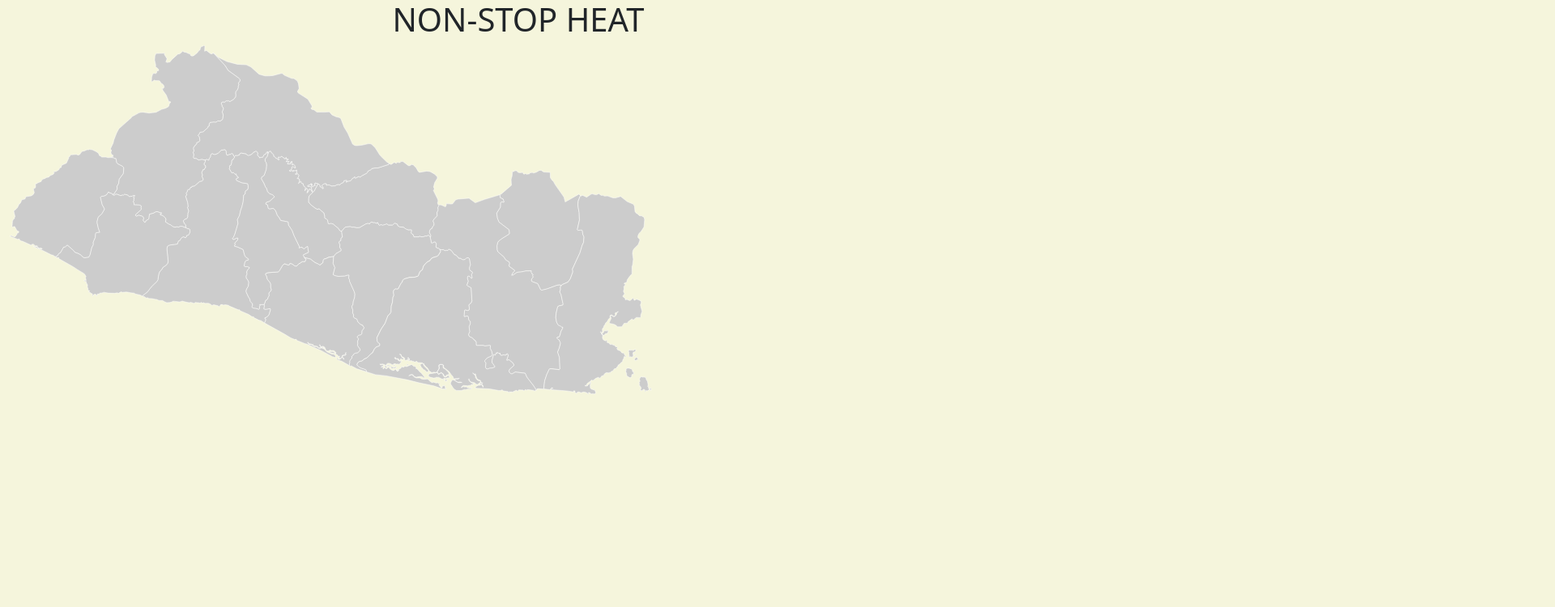
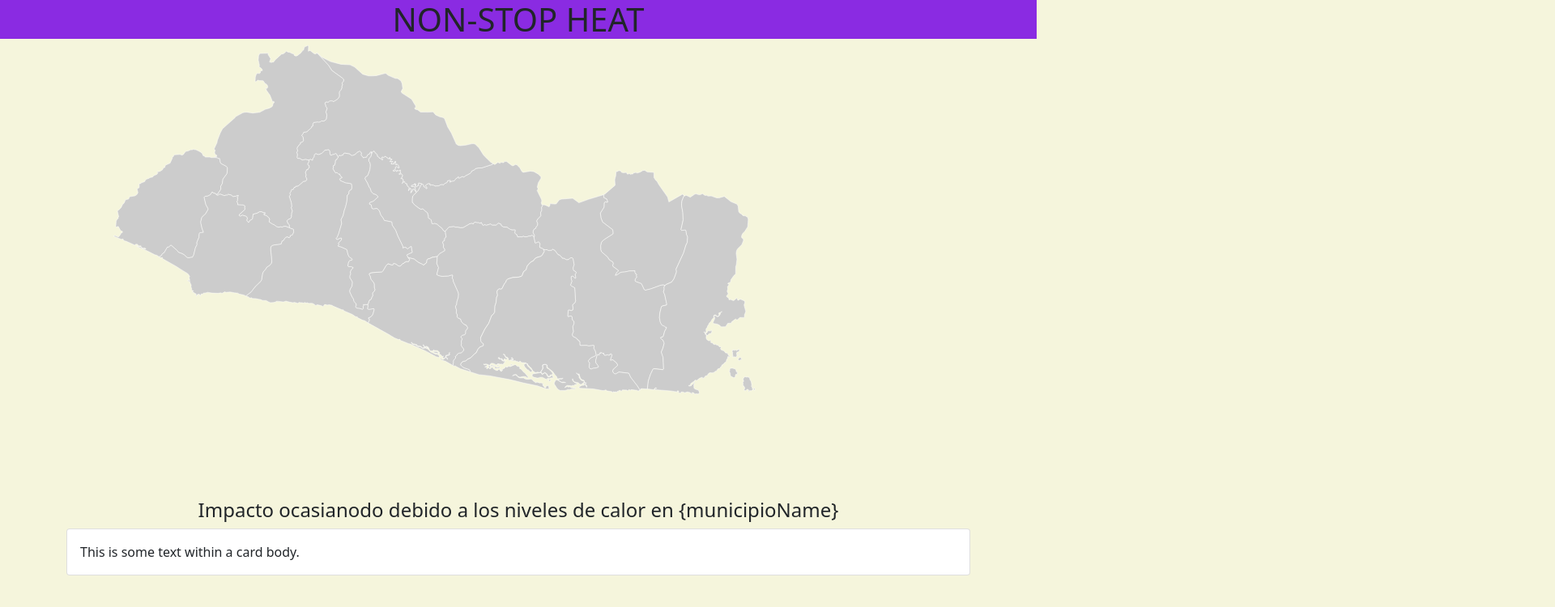
Before and after one commit to AnthonyVas/NASASpaceApp2021, a plain HTML site: page index.html in a window 1280 px wide. Shown: the top 750 px of the page at 81% size, 1920 px wide, since content can reach past the window. Drawn offline with nearby package versions, Linux system fonts and the light colour scheme.

Commit message:
tercer actualizacion

```diff
--- a/css/style.css
+++ b/css/style.css
@@ -1,13 +1,26 @@
-body{
-    background-color: beige;
+body {
+  background-color: beige;
+}
+header {
+  background-color: blueviolet;
+}
+.map {
+  width: 1000px !important;
+  height: 70vh !important;
+  margin-right: auto;
+  margin-left: auto;
 }
 
-.map{
-    width: 2000px !important;
-    height: 100vh  !important;
+.map > svg {
+  width: 1000px !important;
+  height: 100% !important;
 }
 
-.map > svg{
-    width: 1000px !important;
-    height: 100% !important;
+.display-data {
 }
+
+
+
+.land:hover{
+    fill: red;
+}
--- a/index.html
+++ b/index.html
@@ -15,7 +15,7 @@
     <header>
         <h1><center> NON-STOP HEAT</center></h1>
     </header>
-    <div class="container-fluid">
+    <div class="container">
         <section class="map">
             <svg xmlns="http://www.w3.org/2000/svg" xmlns:amcharts="http://amcharts.com/ammap" xmlns:xlink="http://www.w3.org/1999/xlink" version="1.1">
                 <defs>
@@ -54,6 +54,14 @@
                 </g>
             </svg>
         </section>
+        <section class="display-data">
+            <h4> <center> Impacto ocasianodo debido a los niveles de calor en {municipioName}</center></h4>
+            <div class="card">
+                <div class="card-body">
+                  This is some text within a card body.
+                </div>
+              </div>
+        </section>
     </div>
 
     <script src="https://cdn.jsdelivr.net/npm/bootstrap@5.1.1/dist/js/bootstrap.bundle.min.js"
```
